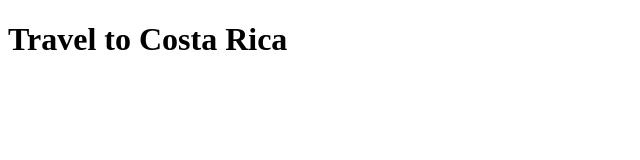
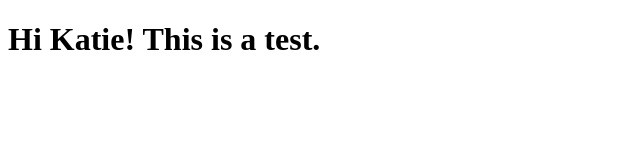
Before and after one commit to petergabrielgreenberg/petergabrielgreenberg.github.io, a plain HTML site: page index.html in a window 1280 px wide. Shown: the whole page, without its empty margins (0-640 px from the left). Drawn offline with Linux system fonts and the light colour scheme.

Commit message:
Update index.html

```diff
--- a/index.html
+++ b/index.html
@@ -2,10 +2,10 @@
 <html>
     <head>
         <meta charset="utf-8">
-        <title>Project: Travel webpage</title>
+        <title>Project: Test webpage</title>
     </head>
     <body>
 
-        <h1>Travel to Costa Rica</h1>
+        <h1>Hi Katie! This is a test.</h1>
     </body>
 </head>
```
